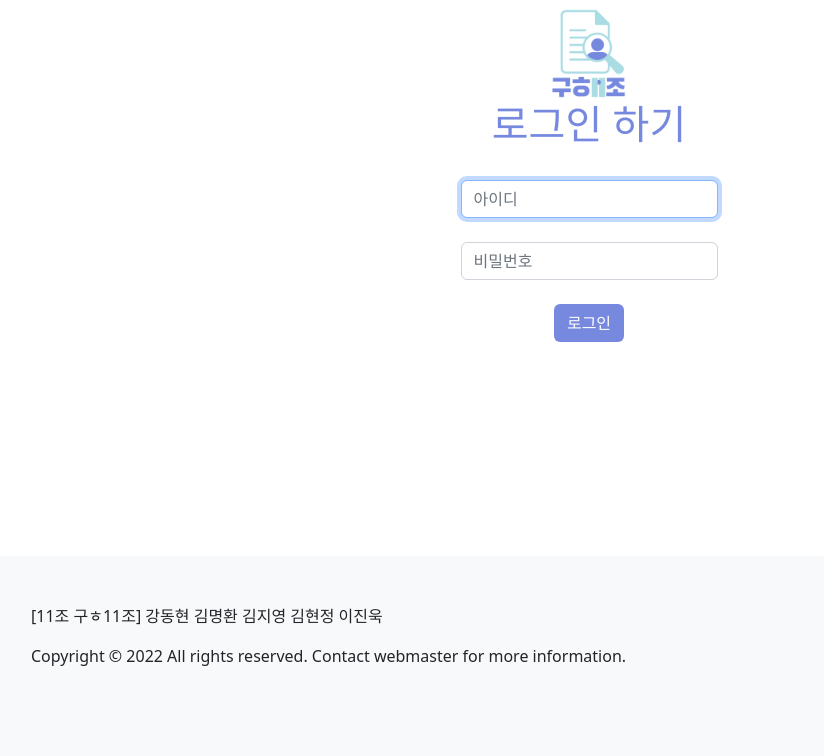
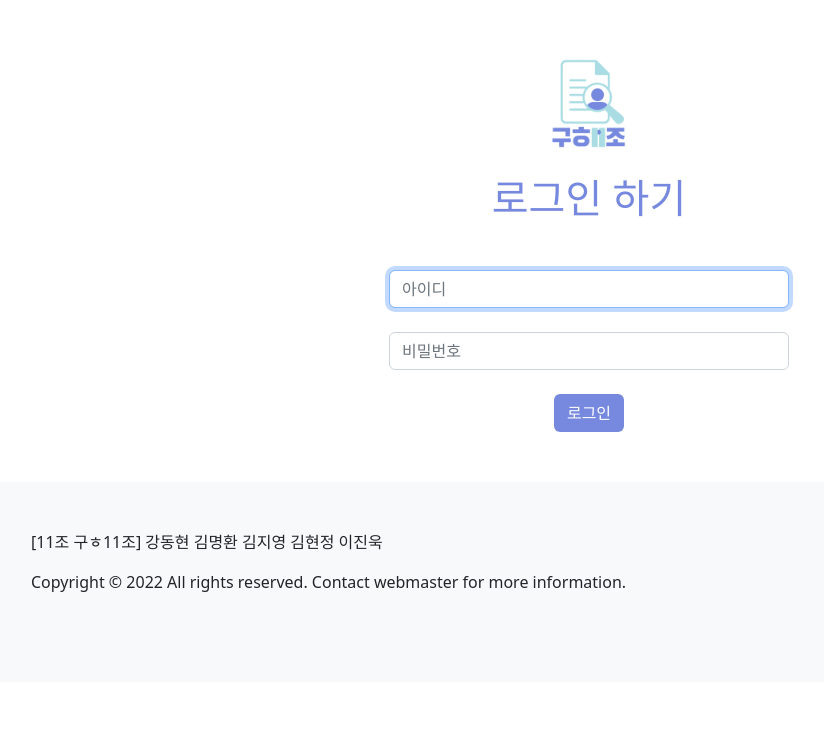
Before and after one commit to myeonghwan57/Pjt, a Django app: page /accounts/login/ in a window 1280 px wide. Shown: the part 76-832 px from the top of the page, without its empty margins (51-875 px from the left). After the commit the page ends 668 px from the top, so only its background shows below. Run offline with Django 3.2, Linux system fonts and the light colour scheme; some libraries are stand-ins or nearby versions.

Commit message:
login페이지 수정

```diff
--- a/accounts/templates/accounts/login.html
+++ b/accounts/templates/accounts/login.html
@@ -5,14 +5,12 @@
   <div class="container">
     <div class="login_page">
       <img src="{% static '/images/logo.png'%}" style="width:100px;height:100px;">
-      <h1 style='color:#7689DE'>로그인 하기</h1>
-      <form style="height:400px;" action="" method='POST'>
+      <h1 class='my-4' style='color:#7689DE'>로그인 하기</h1>
+      <form action="" method='POST'>
         {% csrf_token %}
-        <div>
-          <input class="form-control my-4" type="text" name="username" autofocus="autofocus" autocapitalize="none" autocomplete="username" maxlength="150" placeholder="아이디" required="required" id="id_username">
-        </div>
-        <div>
-          <input class="form-control my-4" type="password" name="password" autocomplete="current-password" placeholder="비밀번호" required="required" id="id_password">
+        <div style="width:400px;">
+          <input class="form-control my-4" type="text" name="username" autofocus="autofocus" autocapitalize="none" maxlength="150" placeholder="아이디" required="required" id="id_username">
+          <input class="form-control my-4" type="password" name="password" placeholder="비밀번호" required="required" id="id_password">
         </div>
         <div class='text-center'>
           <button type="submit" class="btn login_btn ">로그인
--- a/pjt/templates/base.html
+++ b/pjt/templates/base.html
@@ -53,7 +53,7 @@
           </div>
         </nav>
       </div>
-    </div>
+
       <!-- 본문 content block -->
       {% block content %}{% endblock content %}
 
@@ -64,7 +64,7 @@
           <p>Copyright © 2022 All rights reserved. Contact webmaster for more information.</p>
         </div>
       </footer>
-
+    </div>
   </body>
 
 </html>
--- a/static/css/style.css
+++ b/static/css/style.css
@@ -11,9 +11,5 @@
   display: flex;
   flex-direction: column;
   align-items: center;
+  margin: 50px auto;
 }
-.login{
-  display: flex;
-  flex-direction: column;
-
-}
```
Lines whose indentation alone changed are shown as unchanged.
